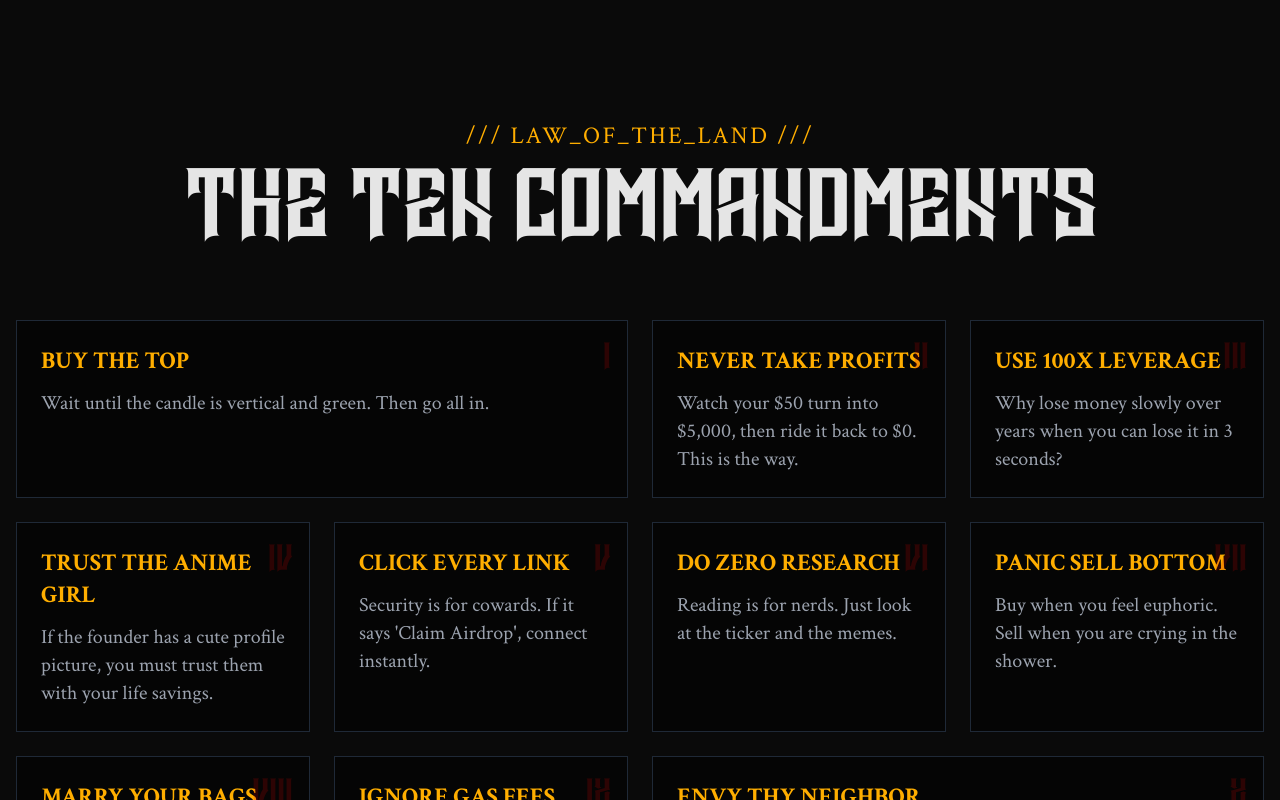
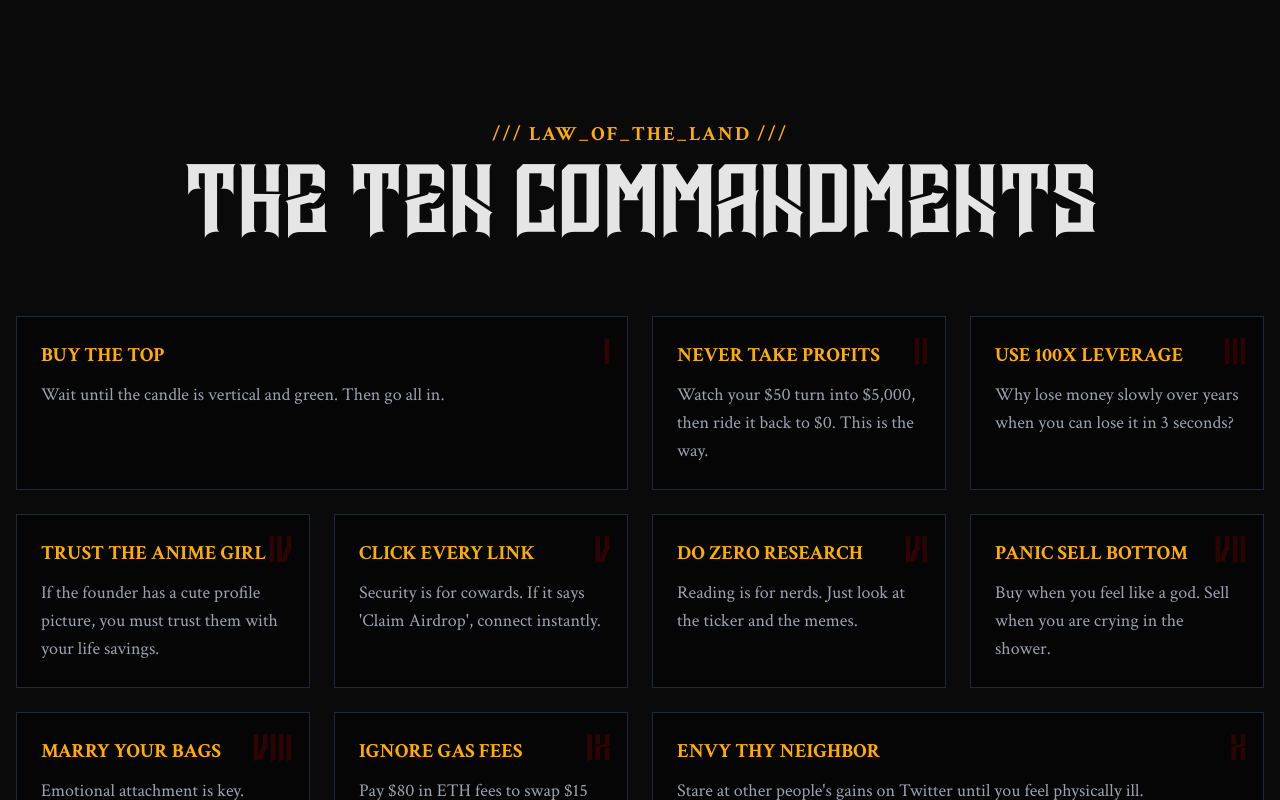
Before and after one commit to Pluviophile84/HELLCOIN, a Next.js app: page / in a window 1280 px wide. Shown: the part 1940-2740 px from the top of the page. Built offline with nearby package versions, Linux system fonts and the light colour scheme.

Commit message:
Update Commandments.tsx

```diff
--- a/components/sections/Commandments.tsx
+++ b/components/sections/Commandments.tsx
@@ -8,7 +8,7 @@ const commandments = [
   { id: "IV", title: "TRUST THE ANIME GIRL", text: "If the founder has a cute profile picture, you must trust them with your life savings." },
   { id: "V", title: "CLICK EVERY LINK", text: "Security is for cowards. If it says 'Claim Airdrop', connect instantly." },
   { id: "VI", title: "DO ZERO RESEARCH", text: "Reading is for nerds. Just look at the ticker and the memes." },
-  { id: "VII", title: "PANIC SELL BOTTOM", text: "Buy when you feel euphoric. Sell when you are crying in the shower." },
+  { id: "VII", title: "PANIC SELL BOTTOM", text: "Buy when you feel like a god. Sell when you are crying in the shower." },
   { id: "VIII", title: "MARRY YOUR BAGS", text: "Emotional attachment is key. Never let go, even when the dev leaves." },
   { id: "IX", title: "IGNORE GAS FEES", text: "Pay $80 in ETH fees to swap $15 worth of a shitcoin. Be a man." },
   { id: "X", title: "ENVY THY NEIGHBOR", text: "Stare at other people's gains on Twitter until you feel physically ill." },
@@ -21,7 +21,8 @@ export const Commandments = () => {
 
         {/* --- HEADER --- */}
         <div className="text-center mb-16 flex flex-col items-center gap-2">
-          <span className="font-terminal text-[#ffae00] text-xl md:text-2xl tracking-widest uppercase">
+          {/* FIX: Reduced text size, added bold */}
+          <span className="font-terminal text-[#ffae00] text-lg md:text-xl tracking-widest uppercase font-bold">
             /// LAW_OF_THE_LAND ///
           </span>
           <h2 className="font-gothic text-6xl md:text-8xl text-hell-white">
@@ -45,10 +46,6 @@ export const Commandments = () => {
                 hidden: { opacity: 0, y: 50 },
                 visible: { opacity: 1, y: 0 }
               }}
-              // FIX: MATCHING HALL OF PAIN STYLE
-              // bg-hell-black: Solid Void Background
-              // border-gray-800: Visible Grey Border (Structure)
-              // hover:border-hell-red: Red on interaction
               className={`
                 bg-hell-black border border-gray-800 p-6 relative group
                 transition-all duration-75 ease-out
@@ -61,13 +58,13 @@ export const Commandments = () => {
                 {c.id}
               </div>
 
-              {/* Title (Gold Default -> Red Hover) */}
-              <h3 className="font-terminal text-2xl text-[#ffae00] mb-3 group-hover:text-hell-red uppercase font-bold transition-colors duration-75">
+              {/* Title - FIX: Reduced size, added bold for Crimson */}
+              <h3 className="font-terminal text-xl text-[#ffae00] mb-3 group-hover:text-hell-red uppercase font-bold transition-colors duration-75">
                 {c.title}
               </h3>
 
-              {/* Text (Gray) */}
-              <p className="font-terminal text-xl text-gray-400 group-hover:text-gray-200 transition-colors duration-75">
+              {/* Text - FIX: Reduced to 'text-lg' for better spacing */}
+              <p className="font-terminal text-lg text-gray-400 group-hover:text-gray-200 transition-colors duration-75">
                 {c.text}
               </p>
             </motion.div>
```
